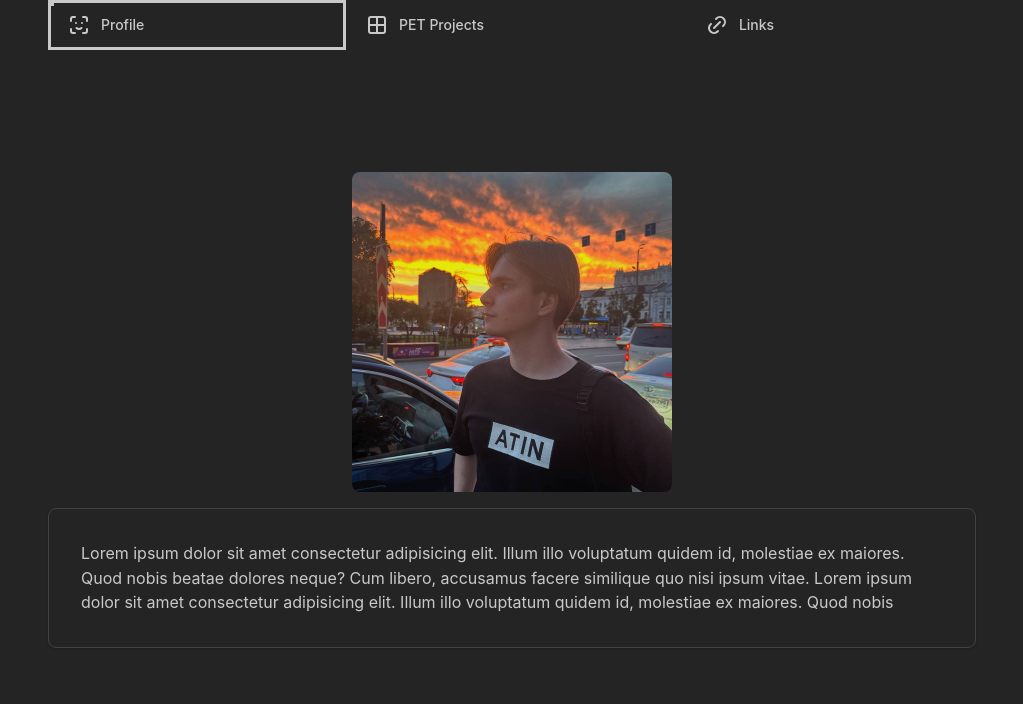
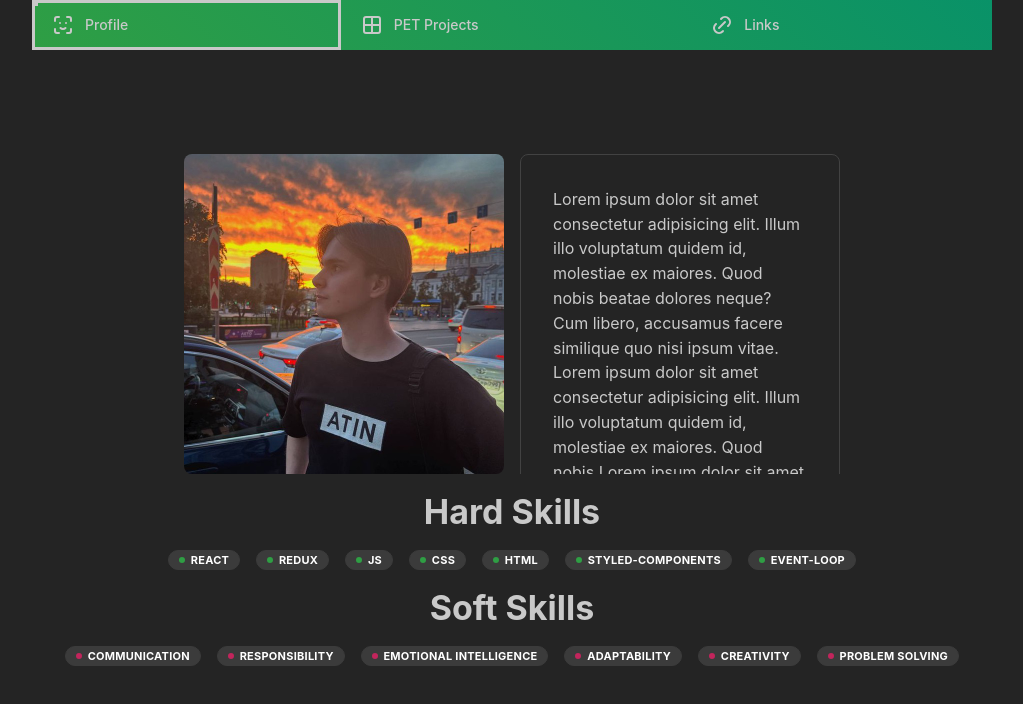
Before and after one commit to usichUs/unm-portfolio, a React (Vite) app: page / in a window 1280 px wide. Shown: the top 704 px of the page, without its empty margins (128-1151 px from the left). Built offline with nearby package versions, Linux system fonts and the light colour scheme; data requests are answered from the project's data file.

Commit message:
minor changes

```diff
--- a/src/components/AboutMe/Profile.jsx
+++ b/src/components/AboutMe/Profile.jsx
@@ -1,22 +1,60 @@
-import { Group, Image, Paper, Text, Box } from "@mantine/core";
+import {
+  Group,
+  Image,
+  Paper,
+  Text,
+  Box,
+  ScrollArea,
+  Stack,
+} from "@mantine/core";
+import SkillsTable from "./SkillsTable";
+
+const hardSkills = [
+  "React",
+  "Redux",
+  "JS",
+  "CSS",
+  "HTML",
+  "Styled-Components",
+  "Event-Loop",
+];
+
+const softSkills = [
+  "Communication",
+  "Responsibility",
+  "Emotional intelligence",
+  "Adaptability",
+  "Creativity",
+  "Problem Solving",
+];
 
 export default function Profile() {
   return (
-    <>
+    <Stack>
       <Group wrap="wrap" justify="center">
         <Box>
           <Image src="/src/assets/me.jpg" maw="100%" mah="20rem" radius="md" />
         </Box>
-        <Paper withBorder shadow="xs" p="xl" radius="md">
-          <Text>
-            Lorem ipsum dolor sit amet consectetur adipisicing elit. Illum illo
-            voluptatum quidem id, molestiae ex maiores. Quod nobis beatae
-            dolores neque? Cum libero, accusamus facere similique quo nisi ipsum
-            vitae. Lorem ipsum dolor sit amet consectetur adipisicing elit.
-            Illum illo voluptatum quidem id, molestiae ex maiores. Quod nobis
-          </Text>
-        </Paper>
+        <ScrollArea h="320px" w="320px">
+          <Paper withBorder shadow="xs" p="xl" radius="md">
+            <Text>
+              Lorem ipsum dolor sit amet consectetur adipisicing elit. Illum
+              illo voluptatum quidem id, molestiae ex maiores. Quod nobis beatae
+              dolores neque? Cum libero, accusamus facere similique quo nisi
+              ipsum vitae. Lorem ipsum dolor sit amet consectetur adipisicing
+              elit. Illum illo voluptatum quidem id, molestiae ex maiores. Quod
+              nobis Lorem ipsum dolor sit amet consectetur adipisicing elit.
+              Illum illo voluptatum quidem id, molestiae ex maiores. Quod nobis
+              beatae dolores neque? Cum libero, accusamus facere similique quo
+              nisi ipsum vitae. Lorem ipsum dolor sit amet consectetur
+              adipisicing elit. Illum illo voluptatum quidem id, molestiae ex
+              maiores. Quod nobis
+            </Text>
+          </Paper>
+        </ScrollArea>
       </Group>
-    </>
+      <SkillsTable list={hardSkills} title={"Hard Skills"} color="green" />
+      <SkillsTable list={softSkills} title={"Soft Skills"} color="pink" />
+    </Stack>
   );
 }
--- /dev/null
+++ b/src/components/AboutMe/SkillsTable.jsx
@@ -0,0 +1,16 @@
+import { Badge, Group, Stack, Title } from "@mantine/core";
+
+export default function SkillsTable({ list, title, color }) {
+  return (
+    <Stack justify="center" align="center">
+      <Title>{title}</Title>
+      <Group justify="center">
+        {list.map((el) => (
+          <Badge key={el} variant="dot" color={color}>
+            {el}
+          </Badge>
+        ))}
+      </Group>
+    </Stack>
+  );
+}
--- a/src/components/Tabs/NavBar.jsx
+++ b/src/components/Tabs/NavBar.jsx
@@ -20,7 +20,10 @@ export default function NavBar({ section_1, section_2, section_3 }) {
     <Tabs defaultValue="1">
       {/* Tabs */}
       <Affix position={{ top: 0, left: 0 }} w="100%">
-        <Container>
+        <Container
+          bg="linear-gradient(45deg, rgb(47, 158, 68) 0%, rgb(9, 146, 104) 100%)"
+          p="0"
+        >
           <Tabs.List grow>
             {tabs.map((el) => (
               <Tabs.Tab key={el.index} leftSection={el.icon} value={el.value}>
```
Also changed, not shown: src/App.jsx (+4 -4 lines).
